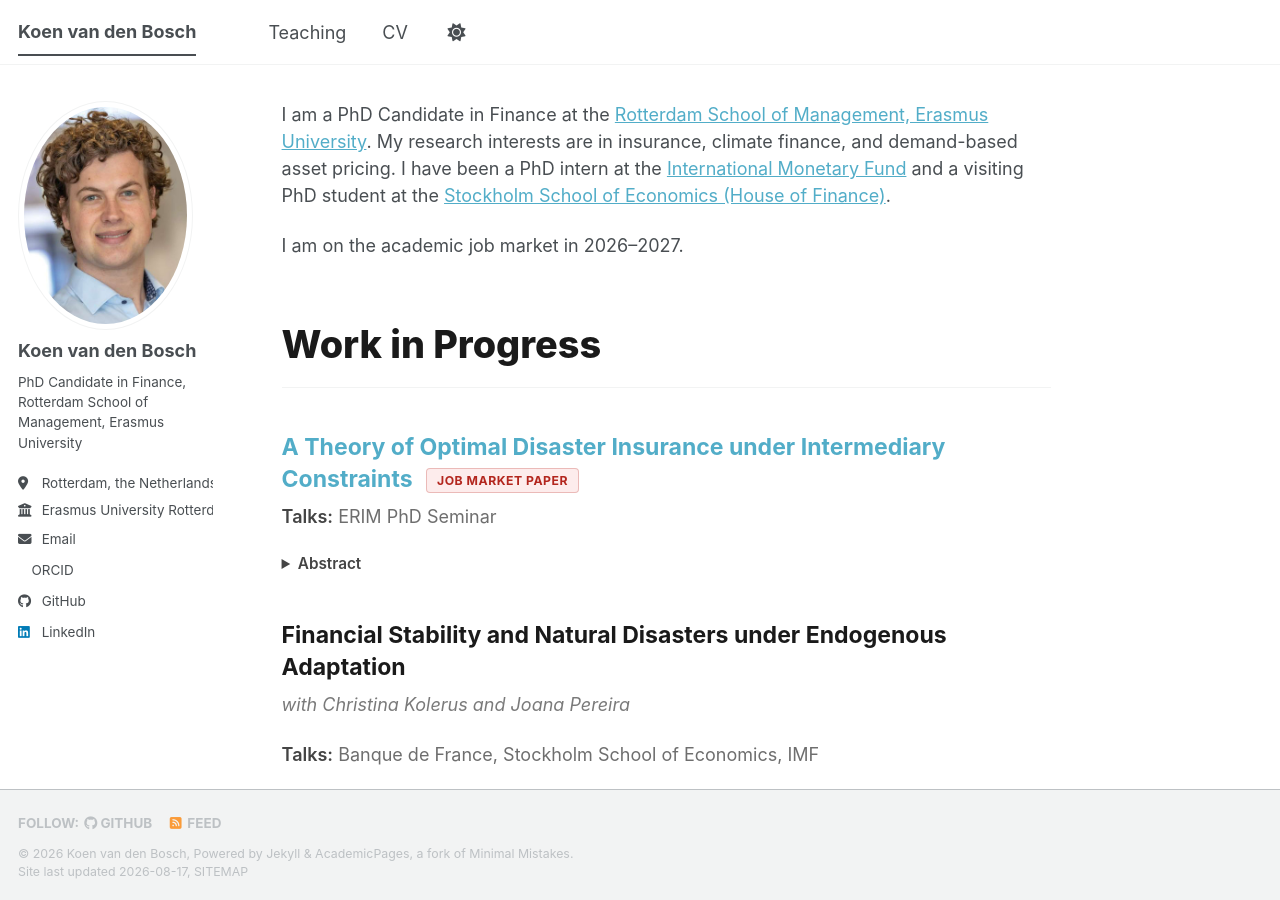
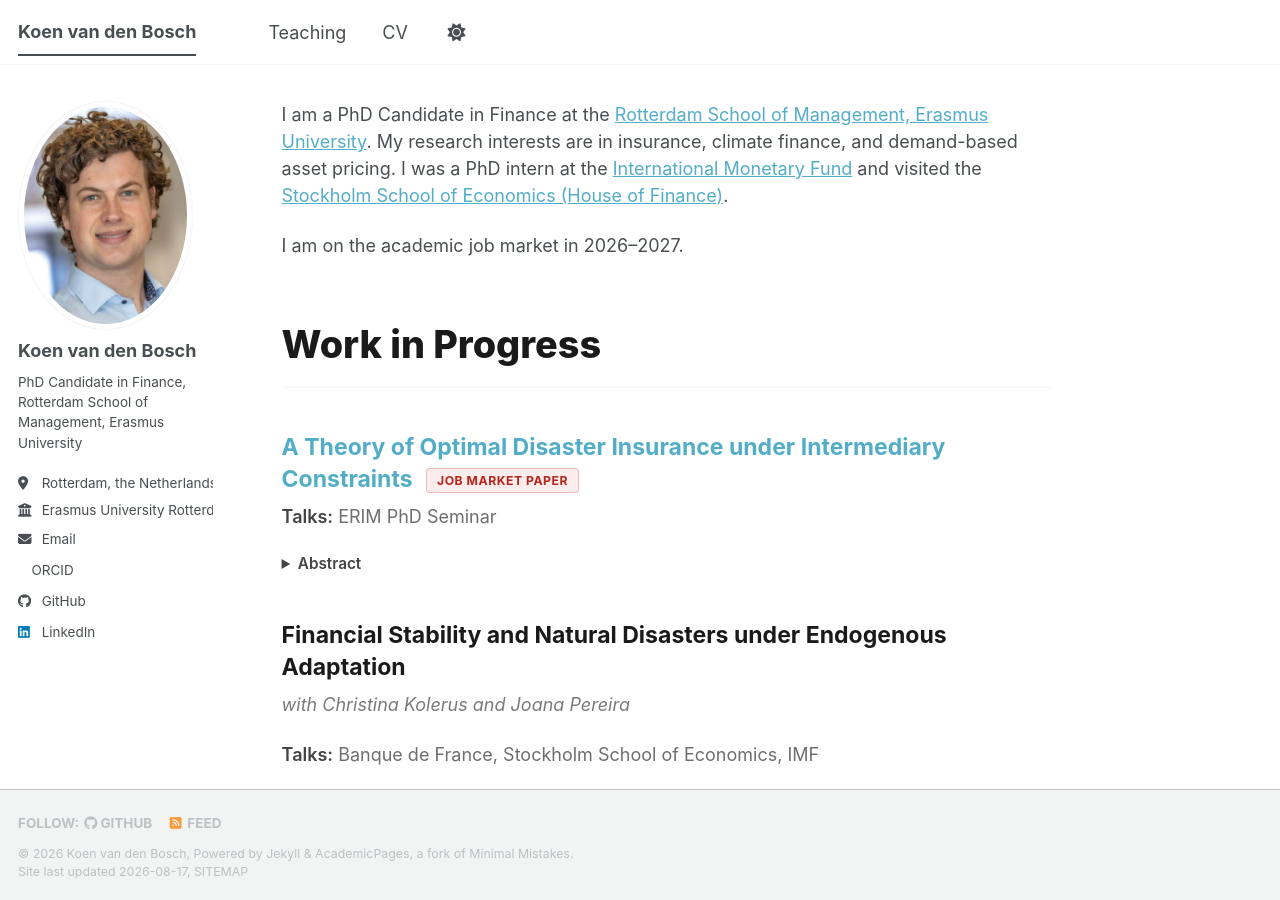
Before and after one commit to koenbosch/https-koenvandenbosch.github.io-, a Jekyll site: the page built from _pages/about.md, in a window 1280 px wide and 900 px high. Built offline with Jekyll 4.4.1, drawn with Linux system fonts in a browser that asks for light colours; a style sheet for code colours, icons or effects is not loaded.

Commit message:
Update about.md

```diff
--- a/_pages/about.md
+++ b/_pages/about.md
@@ -8,7 +8,7 @@ redirect_from:
   - /about.html
 ---
 
-I am a PhD Candidate in Finance at the [Rotterdam School of Management, Erasmus University](https://www.rsm.nl/). My research interests are in insurance, climate finance, and demand-based asset pricing. I have been a PhD intern at the [International Monetary Fund](https://www.imf.org/) and a visiting PhD student at the [Stockholm School of Economics (House of Finance)](https://www.hhs.se/en/houseoffinance/).
+I am a PhD Candidate in Finance at the [Rotterdam School of Management, Erasmus University](https://www.rsm.nl/). My research interests are in insurance, climate finance, and demand-based asset pricing. I was a PhD intern at the [International Monetary Fund](https://www.imf.org/) and visited the [Stockholm School of Economics (House of Finance)](https://www.hhs.se/en/houseoffinance/).
 
 I am on the academic job market in 2026&ndash;2027.
 
```
